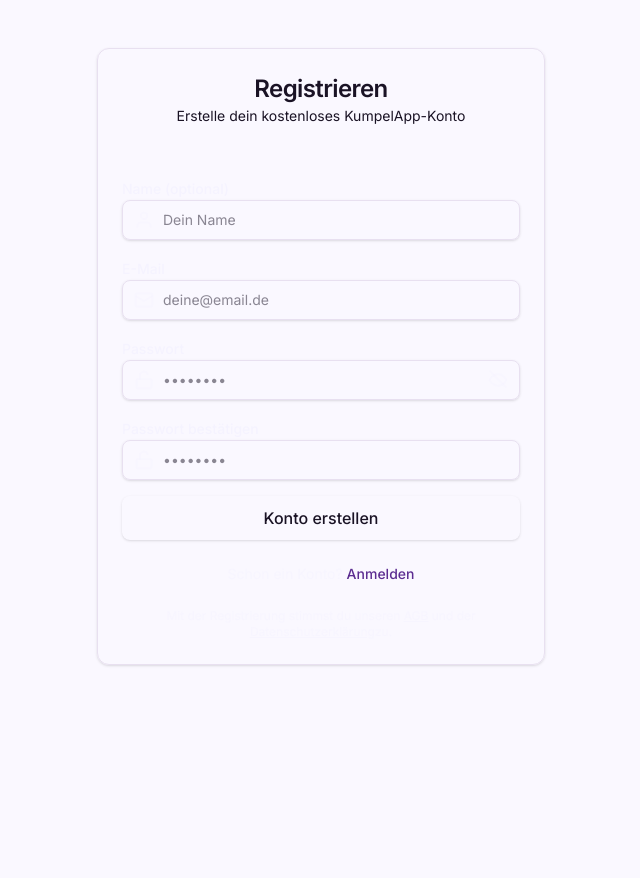
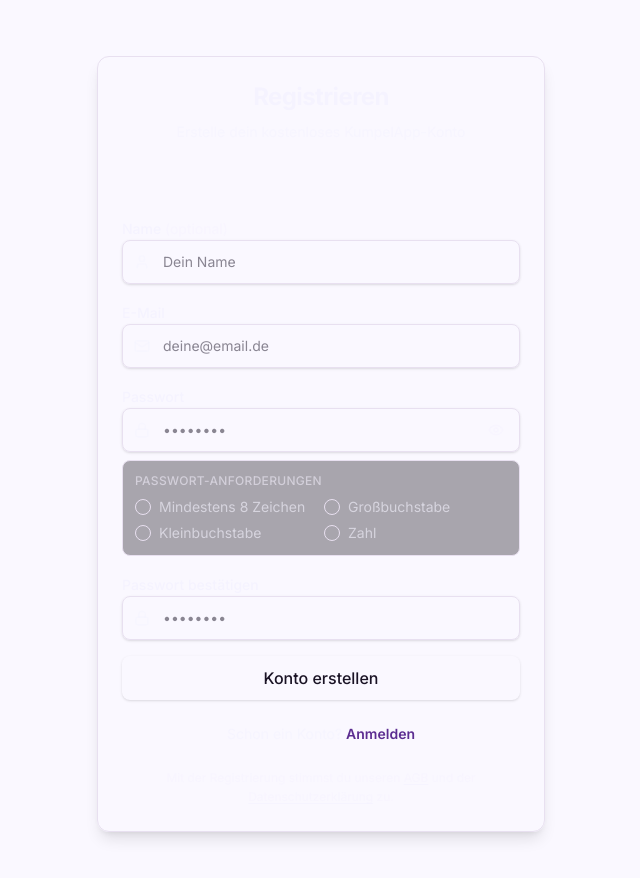
Before and after one commit to PrinzMichiDE/kumpelapp, a Next.js app in the folder webapp/: page /register in a window 1280 px wide. Shown: the top 878 px of the page, without its empty margins (319-959 px from the left). Before the commit the page ends 800 px from the top, so only its background shows below. Built offline with nearby package versions, Linux system fonts and the light colour scheme.

Commit message:
ui: enhance register flow clarity, accessibility, and feedback

```diff
--- a/webapp/src/app/(auth)/register/page.tsx
+++ b/webapp/src/app/(auth)/register/page.tsx
@@ -3,10 +3,8 @@
 import { useState } from 'react'
 import { useRouter } from 'next/navigation'
 import Link from 'next/link'
-import { Mail, Lock, User, Eye, EyeOff, AlertCircle, CheckCircle } from 'lucide-react'
-import { Button } from '@kumpelapp/ui'
-import { Input } from '@kumpelapp/ui'
-import { Card, CardContent, CardHeader, CardTitle, CardDescription } from '@kumpelapp/ui'
+import { AlertCircle, CheckCircle2, Eye, EyeOff, Loader2, Lock, Mail, User } from 'lucide-react'
+import { Button, Card, CardContent, CardDescription, CardHeader, CardTitle, Input } from '@kumpelapp/ui'
 
 export default function RegisterPage() {
   const router = useRouter()
@@ -26,7 +24,14 @@ export default function RegisterPage() {
     return null
   }
 
-  const handleSubmit = async (e: React.FormEvent) => {
+  const passwordChecks = [
+    { label: 'Mindestens 8 Zeichen', ok: password.length >= 8 },
+    { label: 'Großbuchstabe', ok: /[A-Z]/.test(password) },
+    { label: 'Kleinbuchstabe', ok: /[a-z]/.test(password) },
+    { label: 'Zahl', ok: /[0-9]/.test(password) },
+  ]
+
+  const handleSubmit = async (e: React.FormEvent<HTMLFormElement>) => {
     e.preventDefault()
     setError('')
 
@@ -50,7 +55,7 @@ export default function RegisterPage() {
         body: JSON.stringify({ name, email, password }),
       })
 
-      const data = await response.json()
+      const data = (await response.json()) as { message?: string }
 
       if (!response.ok) {
         setError(data.message || 'Registrierung fehlgeschlagen')
@@ -65,44 +70,52 @@ export default function RegisterPage() {
     }
   }
 
-  const passwordError = password && validatePassword(password)
+  const passwordError = password ? validatePassword(password) : null
+  const passwordMismatch = Boolean(confirmPassword) && password !== confirmPassword
+  const formErrorId = 'register-form-error'
+  const confirmErrorId = 'confirm-password-error'
+  const linkFocus =
+    'rounded-sm focus-visible:outline-none focus-visible:ring-2 focus-visible:ring-fc-violet focus-visible:ring-offset-2 focus-visible:ring-offset-fc-surface'
 
   return (
-    <div className="min-h-[calc(100vh-200px)] flex items-center justify-center px-4 py-12">
-      <Card className="w-full max-w-md">
-        <CardHeader className="text-center">
-          <CardTitle className="text-2xl">Registrieren</CardTitle>
-          <CardDescription>Erstelle dein kostenloses KumpelApp-Konto</CardDescription>
+    <div className="flex min-h-[calc(100vh-12rem)] items-center justify-center px-4 py-10 sm:px-6 sm:py-14">
+      <Card className="w-full max-w-md border-fc-border/80 bg-card/95 shadow-lg shadow-black/10">
+        <CardHeader className="space-y-2 text-center">
+          <CardTitle className="text-2xl font-bold tracking-tight text-fc-fg">Registrieren</CardTitle>
+          <CardDescription className="text-fc-fg/70">Erstelle dein kostenloses KumpelApp-Konto</CardDescription>
         </CardHeader>
         <CardContent className="space-y-6">
-          {error && (
-            <div className="flex items-center gap-2 p-3 rounded-lg bg-fc-loss/10 text-fc-loss text-sm" role="alert">
-              <svg className="h-4 w-4 flex-shrink-0" viewBox="0 0 24 24" fill="none" stroke="currentColor" strokeWidth="2" aria-hidden="true">
-                <circle cx="12" cy="12" r="10" />
-                <line x1="12" y1="8" x2="12" y2="12" />
-                <line x1="12" y1="16" x2="12.01" y2="16" />
-              </svg>
-              {error}
-            </div>
-          )}
+          <div aria-live="polite" aria-atomic="true">
+            {error ? (
+              <div
+                id={formErrorId}
+                className="flex items-start gap-3 rounded-xl border border-fc-loss/25 bg-fc-loss/10 p-3.5 text-sm text-fc-loss"
+                role="alert"
+              >
+                <AlertCircle className="mt-0.5 h-4 w-4 shrink-0" aria-hidden="true" />
+                <p>{error}</p>
+              </div>
+            ) : null}
+          </div>
 
-          <form onSubmit={handleSubmit} className="space-y-4">
+          <form onSubmit={handleSubmit} className="space-y-4" aria-busy={loading}>
             <div className="space-y-2">
               <label htmlFor="name" className="text-sm font-medium text-fc-fg">
-                Name (optional)
+                Name <span className="font-normal text-fc-fg/55">(optional)</span>
               </label>
               <div className="relative">
-                <svg className="absolute left-3 top-1/2 -translate-y-1/2 h-5 w-5 text-fc-fg/40" viewBox="0 0 24 24" fill="none" stroke="currentColor" strokeWidth="2" aria-hidden="true">
-                  <path d="M20 21v-2a4 4 0 0 0-4-4H8a4 4 0 0 0-4 4v2" />
-                  <circle cx="12" cy="7" r="4" />
-                </svg>
+                <User
+                  className="pointer-events-none absolute left-3 top-1/2 h-4 w-4 -translate-y-1/2 text-fc-fg/45"
+                  aria-hidden="true"
+                />
                 <Input
                   id="name"
+                  name="name"
                   type="text"
                   value={name}
                   onChange={(e) => setName(e.target.value)}
                   placeholder="Dein Name"
-                  className="pl-10"
+                  className="h-11 pl-10"
                   autoComplete="name"
                   disabled={loading}
                 />
@@ -114,20 +127,24 @@ export default function RegisterPage() {
                 E-Mail
               </label>
               <div className="relative">
-                <svg className="absolute left-3 top-1/2 -translate-y-1/2 h-5 w-5 text-fc-fg/40" viewBox="0 0 24 24" fill="none" stroke="currentColor" strokeWidth="2" aria-hidden="true">
-                  <rect x="2" y="4" width="20" height="16" rx="2" />
-                  <path d="m22 7-8.97 5.7a1.94 1.94 0 0 1-2.06 0L2 7" />
-                </svg>
+                <Mail
+                  className="pointer-events-none absolute left-3 top-1/2 h-4 w-4 -translate-y-1/2 text-fc-fg/45"
+                  aria-hidden="true"
+                />
                 <Input
                   id="email"
+                  name="email"
                   type="email"
                   value={email}
                   onChange={(e) => setEmail(e.target.value)}
                   placeholder="deine@email.de"
-                  className="pl-10"
+                  className="h-11 pl-10"
                   required
                   autoComplete="email"
+                  inputMode="email"
                   disabled={loading}
+                  aria-invalid={Boolean(error && !passwordError && !passwordMismatch)}
+                  aria-describedby={error && !passwordError && !passwordMismatch ? formErrorId : undefined}
                 />
               </div>
             </div>
@@ -137,59 +154,56 @@ export default function RegisterPage() {
                 Passwort
               </label>
               <div className="relative">
-                <svg className="absolute left-3 top-1/2 -translate-y-1/2 h-5 w-5 text-fc-fg/40" viewBox="0 0 24 24" fill="none" stroke="currentColor" strokeWidth="2" aria-hidden="true">
-                  <rect x="3" y="11" width="18" height="11" rx="2" ry="2" />
-                  <path d="M7 11V7a5 5 0 0 1 9.9-1" />
-                </svg>
+                <Lock
+                  className="pointer-events-none absolute left-3 top-1/2 h-4 w-4 -translate-y-1/2 text-fc-fg/45"
+                  aria-hidden="true"
+                />
                 <Input
                   id="password"
+                  name="password"
                   type={showPassword ? 'text' : 'password'}
                   value={password}
                   onChange={(e) => setPassword(e.target.value)}
                   placeholder="••••••••"
-                  className="pl-10 pr-10"
+                  className="h-11 pl-10 pr-11"
                   required
                   autoComplete="new-password"
                   disabled={loading}
-                  aria-describedby={passwordError ? 'password-error' : undefined}
+                  aria-invalid={Boolean(passwordError)}
+                  aria-describedby="password-requirements"
                 />
                 <button
                   type="button"
-                  onClick={() => setShowPassword(!showPassword)}
-                  className="absolute right-3 top-1/2 -translate-y-1/2 text-fc-fg/40 hover:text-fc-fg"
+                  onClick={() => setShowPassword((value) => !value)}
+                  className="absolute right-2 top-1/2 inline-flex h-8 w-8 -translate-y-1/2 items-center justify-center rounded-md text-fc-fg/55 transition-colors hover:bg-fc-violet/10 hover:text-fc-fg focus-visible:outline-none focus-visible:ring-2 focus-visible:ring-fc-violet focus-visible:ring-offset-2 focus-visible:ring-offset-fc-surface disabled:pointer-events-none disabled:opacity-50"
                   aria-label={showPassword ? 'Passwort verbergen' : 'Passwort anzeigen'}
+                  aria-pressed={showPassword}
+                  disabled={loading}
                 >
-                  {showPassword ? (
-                    <svg className="h-5 w-5" viewBox="0 0 24 24" fill="none" stroke="currentColor" strokeWidth="2" aria-hidden="true">
-                      <path d="M17.94 17.94A10.07 10.07 0 0 1 12 20c-7 0-11-8-11-8a18.45 18.45 0 0 1 5.06-5.94M9.9 4.24A9.12 9.12 0 0 1 12 4c7 0 11 8 11 8a18.5 18.5 0 0 1-2.16 3.19M2 2l20 20" />
-                    </svg>
-                  ) : (
-                    <svg className="h-5 w-5" viewBox="0 0 24 24" fill="none" stroke="currentColor" strokeWidth="2" aria-hidden="true">
-                      <path d="M2 12s3-7 10-7 10 7 10 7-3 7-10 7-10-7-10-7Z" />
-                      <path d="M2 1l20 20" />
-                    </svg>
-                  )}
+                  {showPassword ? <EyeOff className="h-4 w-4" aria-hidden="true" /> : <Eye className="h-4 w-4" aria-hidden="true" />}
                 </button>
               </div>
-              {passwordError && (
-                <p id="password-error" className="text-sm text-fc-loss flex items-center gap-1" role="alert">
-                  <svg className="h-3.5 w-3.5" viewBox="0 0 24 24" fill="none" stroke="currentColor" strokeWidth="2" aria-hidden="true">
-                    <circle cx="12" cy="12" r="10" />
-                    <line x1="12" y1="8" x2="12" y2="12" />
-                    <line x1="12" y1="16" x2="12.01" y2="16" />
-                  </svg>
-                  {passwordError}
-                </p>
-              )}
-              {!passwordError && password.length >= 8 && (
-                <p className="text-sm text-fc-win flex items-center gap-1">
-                  <svg className="h-3.5 w-3.5" viewBox="0 0 24 24" fill="none" stroke="currentColor" strokeWidth="2" aria-hidden="true">
-                    <path d="M22 11.08V12a10 10 0 1 1-5.93-9.14" />
-                    <polyline points="22 4 12 14.01 9 11.01" />
-                  </svg>
-                  Passwort ist stark
-                </p>
-              )}
+
+              <div id="password-requirements" className="rounded-lg border border-fc-border/70 bg-fc-bg/35 p-3">
+                <p className="mb-2 text-xs font-medium uppercase tracking-wide text-fc-fg/55">Passwort-Anforderungen</p>
+                <ul className="grid gap-1.5 sm:grid-cols-2" aria-label="Passwort-Anforderungen">
+                  {passwordChecks.map((item) => (
+                    <li key={item.label} className="flex items-center gap-2 text-sm">
+                      {item.ok ? (
+                        <CheckCircle2 className="h-4 w-4 shrink-0 text-fc-win" aria-hidden="true" />
+                      ) : (
+                        <span className="h-4 w-4 shrink-0 rounded-full border border-fc-border/80" aria-hidden="true" />
+                      )}
+                      <span className={item.ok ? 'text-fc-fg/85' : 'text-fc-fg/60'}>{item.label}</span>
+                    </li>
+                  ))}
+                </ul>
+                {passwordError ? (
+                  <p className="mt-2 text-sm text-fc-loss" role="status">
+                    {passwordError}
+                  </p>
+                ) : null}
+              </div>
             </div>
 
             <div className="space-y-2">
@@ -197,52 +211,61 @@ export default function RegisterPage() {
                 Passwort bestätigen
               </label>
               <div className="relative">
-                <svg className="absolute left-3 top-1/2 -translate-y-1/2 h-5 w-5 text-fc-fg/40" viewBox="0 0 24 24" fill="none" stroke="currentColor" strokeWidth="2" aria-hidden="true">
-                  <rect x="3" y="11" width="18" height="11" rx="2" ry="2" />
-                  <path d="M7 11V7a5 5 0 0 1 9.9-1" />
-                </svg>
+                <Lock
+                  className="pointer-events-none absolute left-3 top-1/2 h-4 w-4 -translate-y-1/2 text-fc-fg/45"
+                  aria-hidden="true"
+                />
                 <Input
                   id="confirmPassword"
+                  name="confirmPassword"
                   type={showPassword ? 'text' : 'password'}
                   value={confirmPassword}
                   onChange={(e) => setConfirmPassword(e.target.value)}
                   placeholder="••••••••"
-                  className="pl-10"
+                  className="h-11 pl-10"
                   required
                   autoComplete="new-password"
                   disabled={loading}
-                  aria-describedby={confirmPassword && password !== confirmPassword ? 'confirm-error' : undefined}
+                  aria-invalid={passwordMismatch}
+                  aria-describedby={passwordMismatch ? confirmErrorId : undefined}
                 />
               </div>
-              {confirmPassword && password !== confirmPassword && (
-                <p id="confirm-error" className="text-sm text-fc-loss flex items-center gap-1" role="alert">
-                  <svg className="h-3.5 w-3.5" viewBox="0 0 24 24" fill="none" stroke="currentColor" strokeWidth="2" aria-hidden="true">
-                    <circle cx="12" cy="12" r="10" />
-                    <line x1="12" y1="8" x2="12" y2="12" />
-                    <line x1="12" y1="16" x2="12.01" y2="16" />
-                  </svg>
+              {passwordMismatch ? (
+                <p id={confirmErrorId} className="flex items-center gap-2 text-sm text-fc-loss" role="alert">
+                  <AlertCircle className="h-4 w-4 shrink-0" aria-hidden="true" />
                   Passwörter stimmen nicht überein
                 </p>
-              )}
+              ) : null}
             </div>
 
-            <Button type="submit" className="w-full" disabled={loading} size="lg">
-              {loading ? 'Registrieren...' : 'Konto erstellen'}
+            <Button type="submit" className="h-11 w-full" disabled={loading} size="lg">
+              {loading ? (
+                <>
+                  <Loader2 className="h-4 w-4 animate-spin" aria-hidden="true" />
+                  Registrieren...
+                </>
+              ) : (
+                'Konto erstellen'
+              )}
             </Button>
           </form>
 
-          <p className="text-center text-sm text-fc-fg/60">
+          <p className="text-center text-sm text-fc-fg/65">
             Schon ein Konto?{' '}
-            <Link href="/login" className="text-fc-violet hover:underline font-medium">
+            <Link href="/login" className={`font-semibold text-fc-violet transition-colors hover:text-fc-violet-light ${linkFocus}`}>
               Anmelden
             </Link>
           </p>
 
-          <p className="text-center text-xs text-fc-fg/50">
+          <p className="text-center text-xs leading-relaxed text-fc-fg/55">
             Mit der Registrierung stimmst du unseren{' '}
-            <Link href="/agb" className="underline hover:text-fc-violet">AGB</Link>{' '}
+            <Link href="/agb" className={`underline underline-offset-2 transition-colors hover:text-fc-violet ${linkFocus}`}>
+              AGB
+            </Link>{' '}
             und der{' '}
-            <Link href="/datenschutz" className="underline hover:text-fc-violet">Datenschutzerklärung</Link>
+            <Link href="/datenschutz" className={`underline underline-offset-2 transition-colors hover:text-fc-violet ${linkFocus}`}>
+              Datenschutzerklärung
+            </Link>{' '}
             zu.
           </p>
         </CardContent>
```
